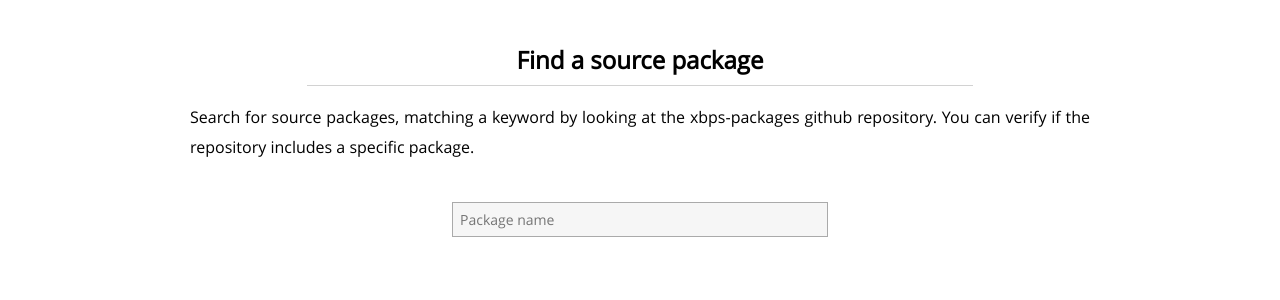
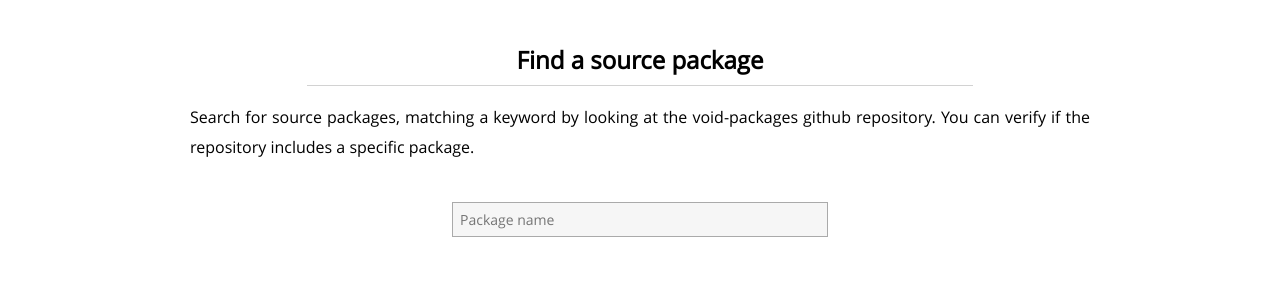
Before and after one commit to void-linux/void-linux.github.io, a Jekyll site: the page built from index.html, in a window 1280 px wide and 900 px high, scrolled down 8228 px. Shown: the part 154-454 px from the top of the window. Built offline with Jekyll 4.4.1, drawn with Linux system fonts in a browser that asks for light colours; Markdown is read by kramdown in place of the engine named in the settings.

Commit message:
index: s/xbps-packages/void-packages/g

```diff
--- a/index.html
+++ b/index.html
@@ -33,7 +33,7 @@
 			<h2 class="cattitle">The Void Linux distribution</h2>
 			<p>Void is a general purpose linux distribution, meant to be used by advanced users. Its package system allows you to quickly install, update and remove software; software is provided in <strong>binary packages</strong> or can be built directly from sources with the help of the <strong>XBPS source packages collection</strong>.</p>
 			<p>The spirit of Void is such that we keep things default, necessary, and minimal as possible (while trying not to leave features out).</p>
-			<p>Currently there are over <a href="https://github.com/xtraeme/xbps-packages/tree/master/srcpkgs">3000 optimized packages</a> for the <strong>x86</strong>, <strong>x86_64</strong>, <strong>ARMv6 hard float</strong> (Raspberry Pi), and <strong>ARMv7</strong> architectures; also there's support to build (natively or cross compiling) from sources any package easily that is available in the <strong>XBPS source packages collection</strong>.</p>
+			<p>Currently there are over <a href="https://github.com/xtraeme/void-packages/tree/master/srcpkgs">3000 optimized packages</a> for the <strong>x86</strong>, <strong>x86_64</strong>, <strong>ARMv6 hard float</strong> (Raspberry Pi), and <strong>ARMv7</strong> architectures; also there's support to build (natively or cross compiling) from sources any package easily that is available in the <strong>XBPS source packages collection</strong>.</p>
 		</div>
 
 		<div id="features">
@@ -119,8 +119,8 @@
 
 		<div id="findpkg">
 			<h2 class="cattitle">Find a source package</h2>
-			<p>Search for source packages, matching a keyword by looking at the xbps-packages github repository. You can verify if the repository includes a specific package.</p>
-			<form method="GET" action="https://github.com/voidlinux/xbps-packages/search">
+			<p>Search for source packages, matching a keyword by looking at the void-packages github repository. You can verify if the repository includes a specific package.</p>
+			<form method="GET" action="https://github.com/voidlinux/void-packages/search">
 				<input type="hidden" name="q[]" value="filename:template path:/srcpkgs" />
 				<input type="text" name="q[]" placeholder="Package name" />
 				<input type="hidden" name="s" value="indexed" />
@@ -128,7 +128,7 @@
 		</div>
 
 		<div id="commits">
-			<h2 class="cattitle">Latest package commits <span class="rssdev"><a href="https://github.com/voidlinux/xbps-packages/commits/master.atom" title="Subscribe to the commits"><i class="fa fa-rss fa-lg"></i></a></span></h2>
+			<h2 class="cattitle">Latest package commits <span class="rssdev"><a href="https://github.com/voidlinux/void-packages/commits/master.atom" title="Subscribe to the commits"><i class="fa fa-rss fa-lg"></i></a></span></h2>
 			<ul class="dafeed"></ul>
 			<script type="text/html" id="pkgcommits">
 				<li><a class="link" href="<!=link!>" title="<!=title!>"><!=title!></a></li>
@@ -138,7 +138,7 @@
 			<script>
 				$('.dafeed').feeds({
 					feeds: {
-						github : 'https://github.com/voidlinux/xbps-packages/commits/master.atom'
+						github : 'https://github.com/voidlinux/void-packages/commits/master.atom'
 					},
 					max: 10,
 					entryTemplate: 'pkgcommits',
```
